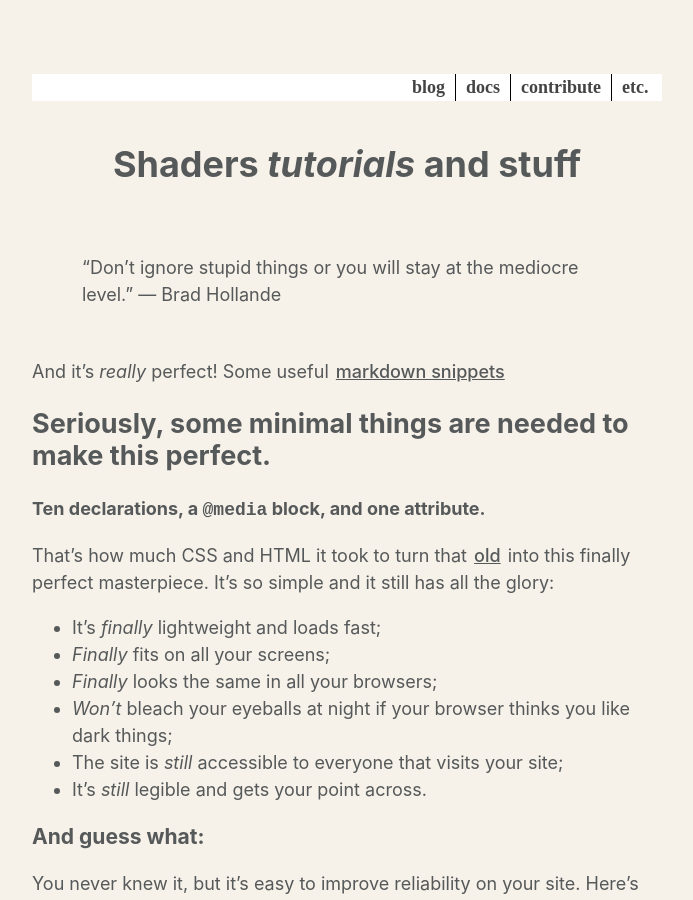
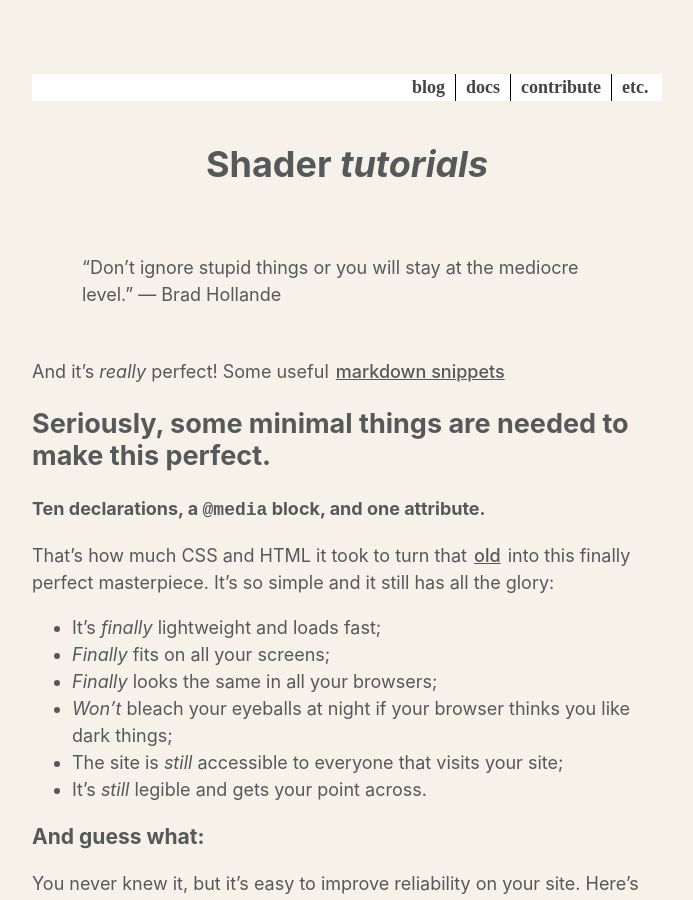
Before and after one commit to anthracitelabs/anthracitelabs.github.io, a Jekyll site: the page built from index.md, in a window 1280 px wide and 900 px high. Shown: the whole window, without its empty margins (293-986 px from the left). Built offline with Jekyll 4.4.1, drawn with Linux system fonts in a browser that asks for light colours; the repository's description, which GitHub fills in, is left out; our own code applies the rules of GitHub Pages for plain Markdown files.

Commit message:
Update index.md

```diff
--- a/index.md
+++ b/index.md
@@ -2,7 +2,7 @@
 layout: default
 ---
 
-# Shaders _tutorials_ and stuff
+# Shader _tutorials_
 
 
 > "Don't ignore stupid things or you will stay at the mediocre level."
```
